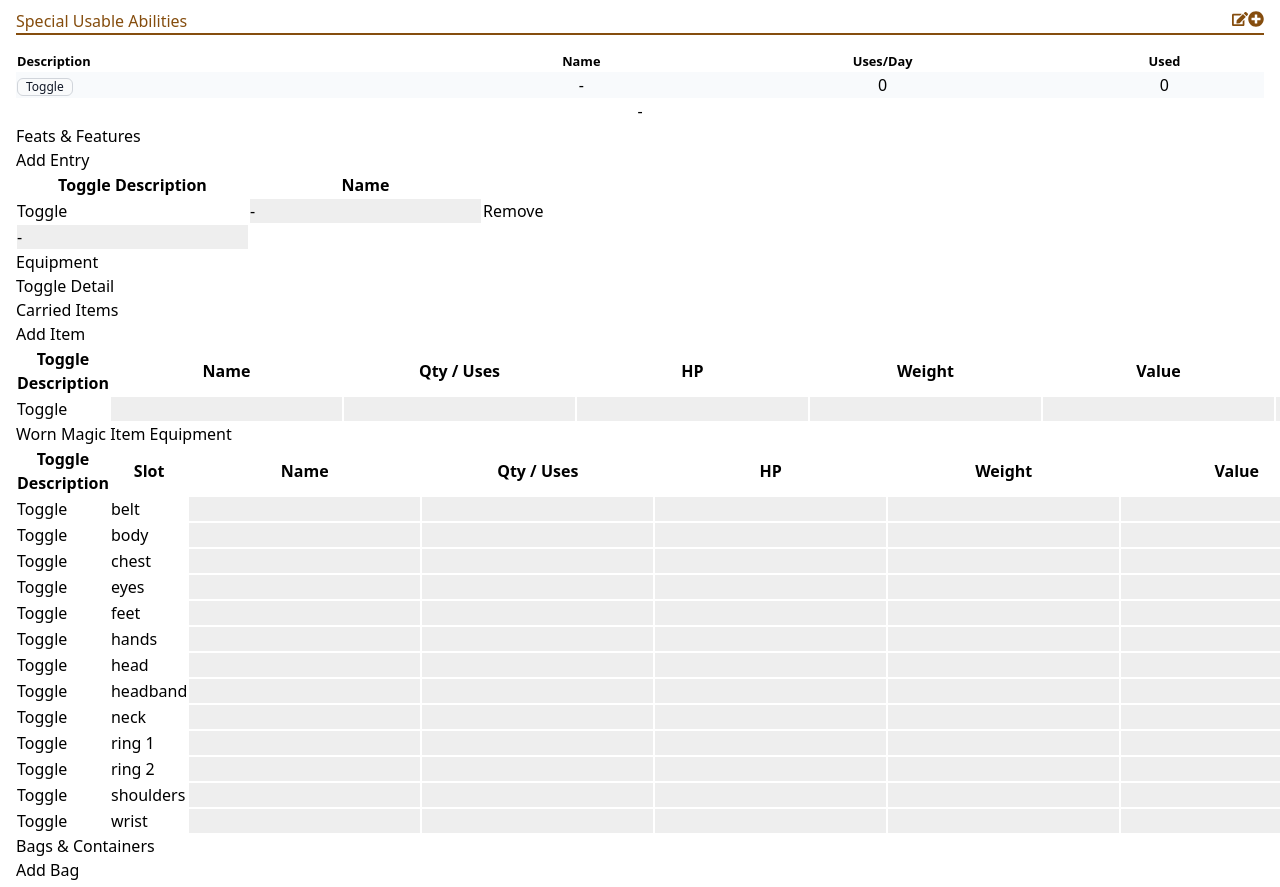
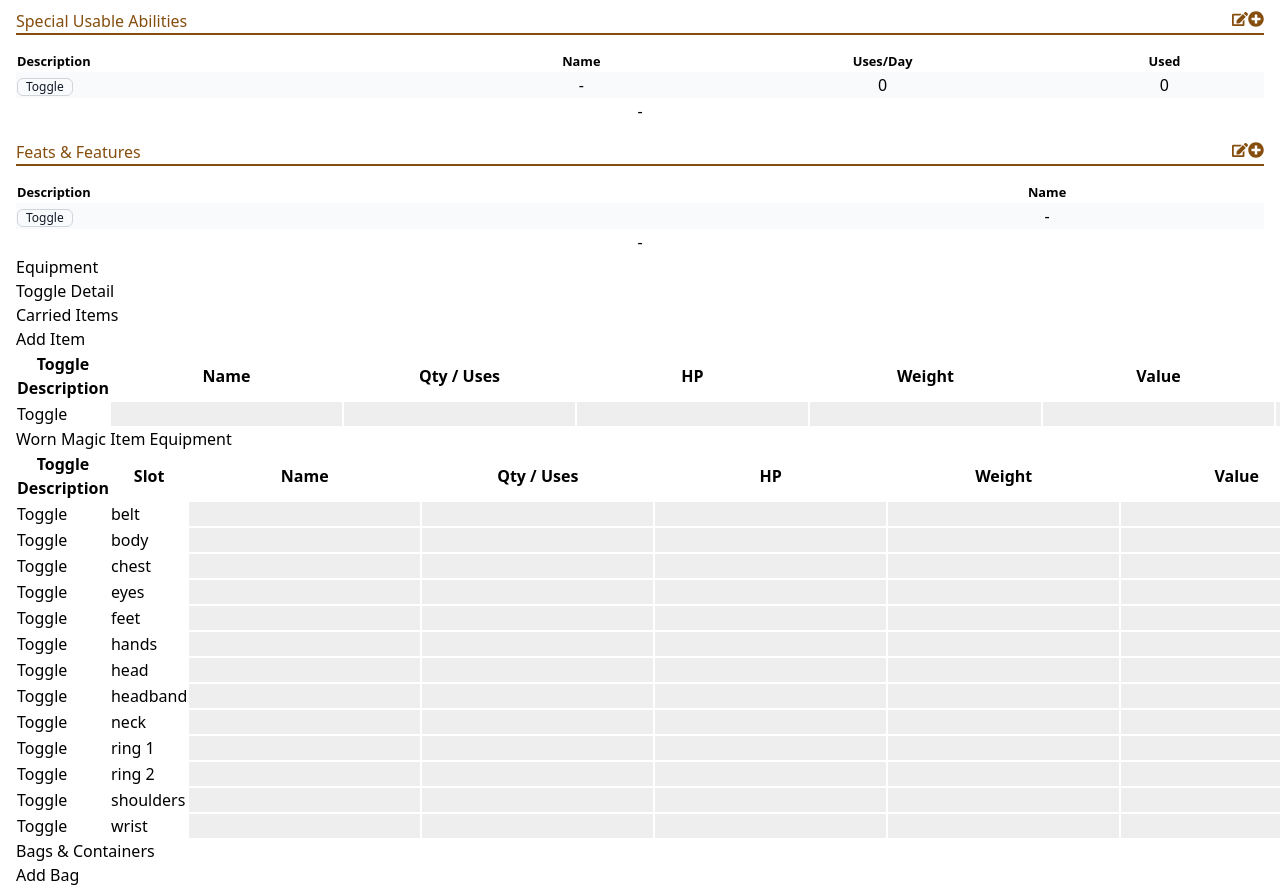
Before and after one commit to DominusAnima/Sheetfinder, a React (Vite) app: page / in a window 1280 px wide. Shown: the part 2400-3287 px from the top of the page. Built offline with nearby package versions, Linux system fonts and the light colour scheme.

Commit message:
Formatted Feats block

```diff
--- a/src/Blocks/Feats.tsx
+++ b/src/Blocks/Feats.tsx
@@ -1,64 +1,99 @@
-import { Feat, FeatBlock } from "../charSheet";
+import { useState } from "react";
+import { FeatBlock } from "../charSheet";
 import { useFormDispatch } from "../lib/useFormDispatch";
+import SectionTitle from "../Components/SectionTitle";
+import EditButton from "../Components/EditButton";
+import FlatButton from "../Components/FlatButton";
+import { FaPlusCircle } from "react-icons/fa";
+import Button from "../Components/Button";
+import InlineInput from "../Components/InlineInput";
 
 export function Feats({ state }: { state: FeatBlock }) {
+  const [editing, setEditing] = useState(false);
   const dispatch = useFormDispatch();
-
-  function handleSubmit(event: { preventDefault: any }) {
-    event.preventDefault;
-  }
-
-  function addEntry() {
-    dispatch({ type: "addFeatEntry" });
-  }
-
-  function removeEntry(entry: Feat) {
-    dispatch({ type: "removeFeatEntry", payload: { entry } });
-  }
-
-  function handleClick(index: number) {
-    dispatch({ type: "toggleFeatDetail", payload: { index } });
-  }
 
   function handleChange(field: "name" | "description", index: number, value: string) {
     dispatch({ type: "changeFeatEntryField", payload: { field, index, value } });
   }
 
   return (
-    <div onSubmit={handleSubmit}>
-      <h2>Feats & Features</h2>
-      <button onClick={addEntry}>Add Entry</button>
-      <table>
+    <div className="mt-4">
+      <SectionTitle title="Feats & Features">
+        <EditButton editing={editing} onClick={() => setEditing((v) => !v)} />
+        <FlatButton onClick={() => dispatch({ type: "addFeatEntry" })}>
+          <FaPlusCircle />
+        </FlatButton>
+      </SectionTitle>
+
+      <table className="table table--striped w-full mt-4">
         <thead>
           <tr>
-            <th>Toggle Description</th>
-            <th>Name</th>
+            <th className="whitespace-nowrap">Description</th>
+            <th className="whitespace-nowrap">Name</th>
           </tr>
         </thead>
+        {editing ? (
           <tbody>
             {state.entries.map((entry, i) => (
               <>
                 <tr>
                   <td>
-                  <button onClick={() => handleClick(i)}>Toggle</button>
+                    <Button size="small" onClick={() => dispatch({ type: "toggleFeatDetail", payload: { index: i } })}>
+                      Toggle
+                    </Button>
                   </td>
                   <td>
-                  <input value={entry.name} onChange={(e) => handleChange("name", i, e.target.value)} />
+                    <InlineInput value={entry.name} onChange={(e) => handleChange("name", i, e.target.value)} />
                   </td>
                   <td>
-                  <button onClick={() => removeEntry(entry)}>Remove</button>
+                    <Button
+                      size="small"
+                      onClick={() => {
+                        if (confirm("Are you sure?")) {
+                          dispatch({ type: "removeFeatEntry", payload: { entry } });
+                        }
+                      }}
+                    >
+                      Remove
+                    </Button>
                   </td>
                 </tr>
                 {entry.toggleDescr && (
                   <tr>
-                  <td>
-                    <input value={entry.description} onChange={(e) => handleChange("description", i, e.target.value)} />
+                    <td colSpan={2}>
+                      <InlineInput
+                        value={entry.description}
+                        onChange={(e) => handleChange("description", i, e.target.value)}
+                      />
                     </td>
                   </tr>
                 )}
               </>
             ))}
           </tbody>
+        ) : (
+          <tbody>
+            {state.entries.map((entry, i) => (
+              <>
+                <tr>
+                  <td>
+                    <Button size="small" onClick={() => dispatch({ type: "toggleFeatDetail", payload: { index: i } })}>
+                      Toggle
+                    </Button>
+                  </td>
+                  <td className="text-center">{entry.name}</td>
+                </tr>
+                {entry.toggleDescr && (
+                  <tr>
+                    <td colSpan={2} className="text-center">
+                      {entry.description}
+                    </td>
+                  </tr>
+                )}
+              </>
+            ))}
+          </tbody>
+        )}
       </table>
     </div>
   );
```
Lines whose indentation alone changed are shown as unchanged.
